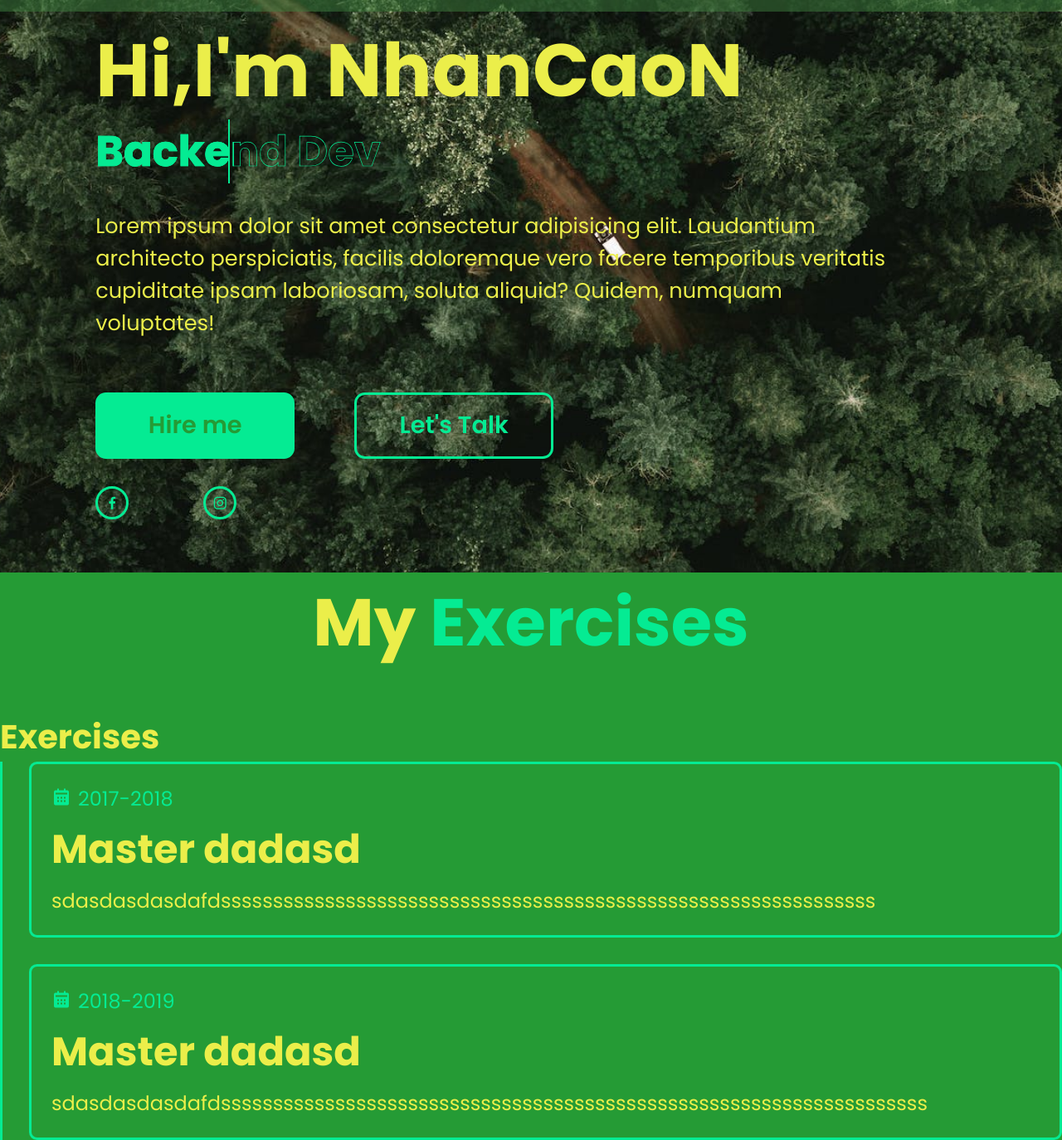
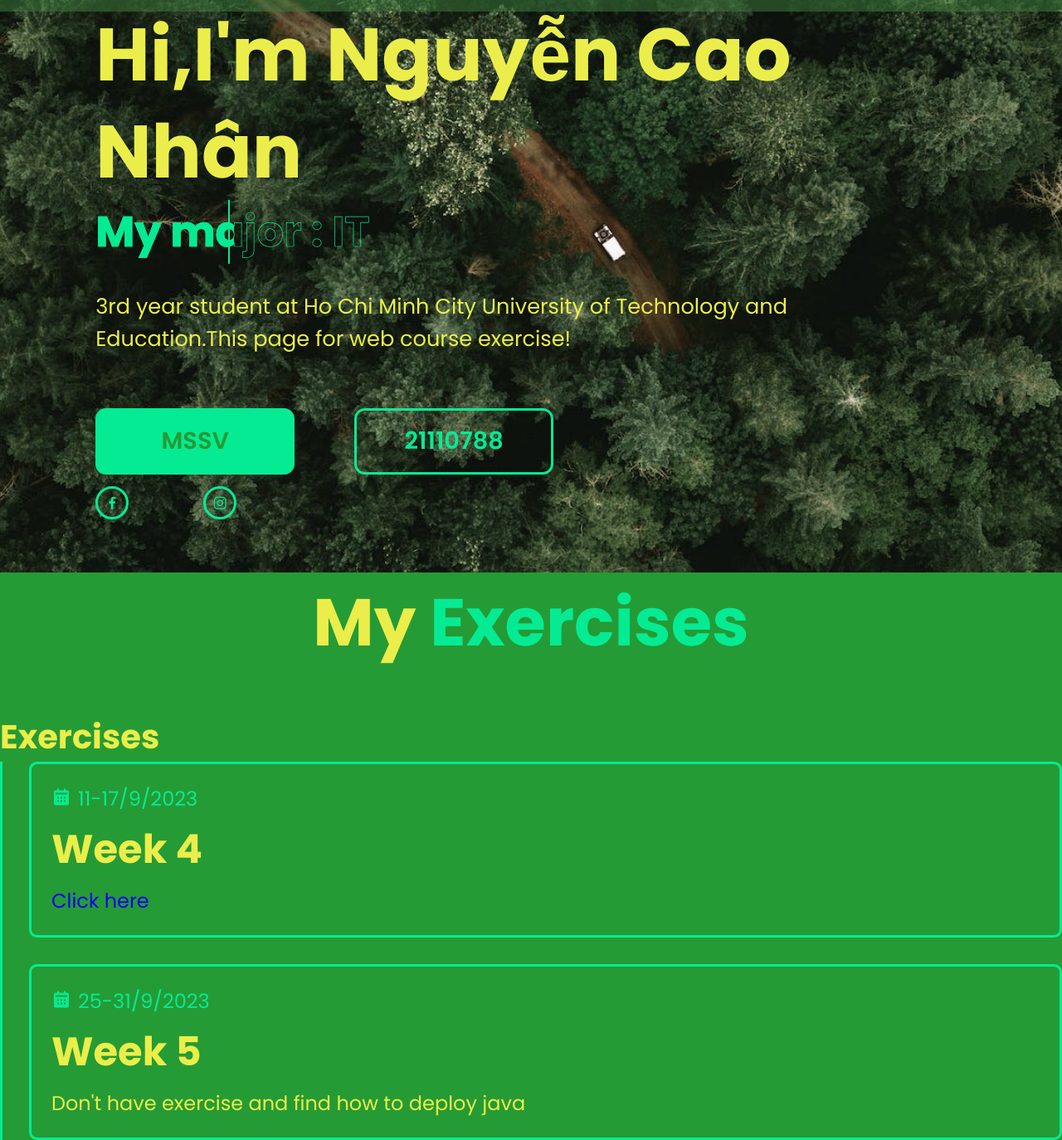
Before and after one commit to nhancaon/web-portfolio, a plain HTML site: page index.html in a window 1280 px wide. Shown: the part 110-1484 px from the top of the page at 83% size. Drawn offline with nearby package versions, Linux system fonts and the light colour scheme.

Commit message:
update W4

```diff
--- a/index.html
+++ b/index.html
@@ -29,16 +29,15 @@
     <!-- home section design -->
     <section class="home" id="home">
         <div class="home-content">
-            <h1>Hi,I'm <span>NhanCaoN</span></h1>
+            <h1>Hi,I'm <span>Nguyễn Cao Nhân</span></h1>
             <div class="text-animate">
-                <h3>Backend Dev</h3>
+                <h3>My major : IT</h3>
             </div>
-            <p>Lorem ipsum dolor sit amet consectetur adipisicing elit. Laudantium architecto perspiciatis, facilis
-                doloremque vero facere temporibus veritatis cupiditate ipsam laboriosam, soluta aliquid? Quidem, numquam
-                voluptates!</p>
+            <p>3rd year student at Ho Chi Minh City University of Technology and Education.This page for web course
+                exercise!</p>
             <div class="btn-box">
-                <a href="#" class="btn">Hire me</a>
-                <a href="#" class="btn">Let's Talk</a>
+                <a href="#" class="btn">MSSV</a>
+                <a href="#" class="btn">21110788</a>
             </div>
         </div>
 
@@ -59,17 +58,21 @@
                 <div class="exercise-box">
                     <div class="exercise-content">
                         <div class="content">
-                            <div class="daytime"><i class='bx bxs-calendar'></i>2017-2018</div>
-                            <h3>Master dadasd</h3>
-                            <p>sdasdasdasdafdsssssssssssssssssssssssssssssssssssssssssssssssssssssssssssssss</p>
+                            <div class="daytime"><i class='bx bxs-calendar'></i>11-17/9/2023</div>
+                            <h3>Week 4</h3>
+                            <a href="https://nhancaon-w4.onrender.com" target="_blank">
+                                <p>
+                                    Click here</p>
+                            </a>
+
                         </div>
                     </div>
 
                     <div class="exercise-content">
                         <div class="content">
-                            <div class="daytime"><i class='bx bxs-calendar'></i>2018-2019</div>
-                            <h3>Master dadasd</h3>
-                            <p>sdasdasdasdafdssssssssssssssssssssssssssssssssssssssssssssssssssssssssssssssssssss</p>
+                            <div class="daytime"><i class='bx bxs-calendar'></i>25-31/9/2023</div>
+                            <h3>Week 5</h3>
+                            <p>Don't have exercise and find how to deploy java</p>
                         </div>
                     </div>
                 </div>
@@ -80,19 +83,19 @@
                 <div class="exercise-box">
                     <div class="exercise-content">
                         <div class="content">
-                            <div class="daytime"><i class='bx bxs-calendar'></i>2017-2018</div>
-                            <h3>Master dadasd</h3>
+                            <div class="daytime"><i class='bx bxs-calendar'></i>18-24/9/2023</div>
+                            <h3>Week 6</h3>
                             <p>sdasdasdasdafdsssssssssssssssssssssssssssssssssssssssssssssssssssssssssssssss</p>
                         </div>
                     </div>
 
-                    <div class="exercise-content">
+                    <!-- <div class="exercise-content">
                         <div class="content">
                             <div class="daytime"><i class='bx bxs-calendar'></i>2018-2019</div>
                             <h3>Master dadasd</h3>
                             <p>sdasdasdasdafdssssssssssssssssssssssssssssssssssssssssssssssssssssssssssssssssssss</p>
                         </div>
-                    </div>
+                    </div> -->
                 </div>
             </div>
         </div>
```
